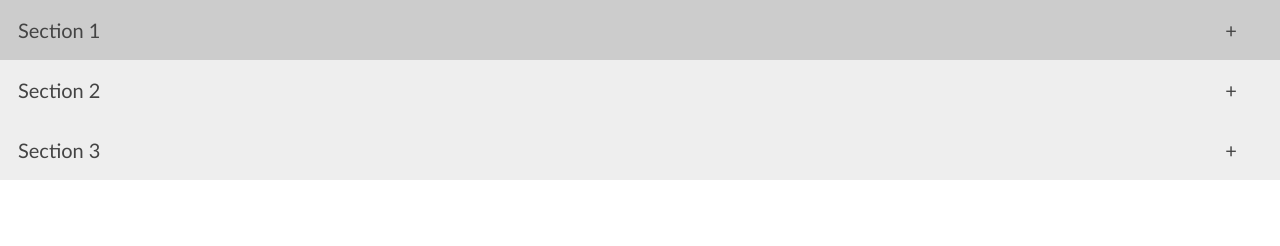
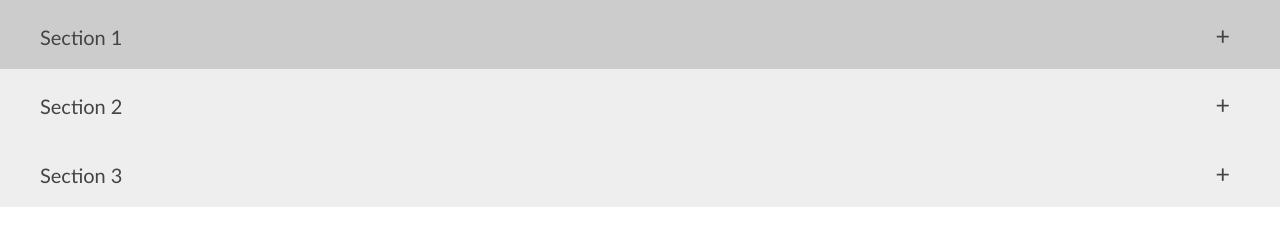
Before and after one commit to Svenez96/accordion-example, a plain HTML site: page index.html in a window 1280 px wide. Drawn offline with Linux system fonts and the light colour scheme.

Commit message:
styled the accordion

```diff
--- a/index.html
+++ b/index.html
@@ -7,25 +7,31 @@
     <link rel="stylesheet" href="style.css">
 </head>
 <body>
-    <div class="accordion"> Section 1
-        <label for="first"><span>+</span>
+    <div class="accordion">
+      <h4>Section 1</h4>
+        <label for="first">
           <input type="checkbox" name="first" id="first" />
+          <span class="open">+</span><span class="close">–</span>
           <div class="panel">
             <p>Lorem ipsum dolor sit amet consectetur adipisicing elit. Natus, nam.</p>
           </div>
         </label>
       </div>
-    <div class="accordion"> Section 2
-        <label for="second"><span>+</span>
+    <div class="accordion">
+      <h4>Section 2</h4>
+        <label for="second">
           <input type="checkbox" name="second" id="second" />
+          <span class="open">+</span><span class="close">–</span>
           <div class="panel">
             <p>Lorem ipsum dolor sit amet consectetur adipisicing elit. Natus, nam.</p>
           </div>
         </label>
       </div>
-    <div class="accordion"> Section 3
-        <label for="third"><span>+</span>
+    <div class="accordion">
+      <h4>Section 3</h4>
+        <label for="third">
           <input type="checkbox" name="third" id="third" />
+          <span class="open">+</span><span class="close">–</span>
           <div class="panel">
             <p>Lorem ipsum dolor sit amet consectetur adipisicing elit. Natus, nam.</p>
           </div>
--- a/style.css
+++ b/style.css
@@ -2,7 +2,7 @@
     margin: 0;
     padding: 0;
     box-sizing: border-box;
-    font-family: 'Gill Sans', 'Gill Sans MT', Calibri, 'Trebuchet MS', sans-serif;
+    font-family: 'Trebuchet MS', 'Lucida Sans Unicode', 'Lucida Grande', 'Lucida Sans', Arial, sans-serif;
     font-size: 20px;
 }
 
@@ -14,8 +14,13 @@
     text-align: left;
     border: none;
     transition: 0.4s;
+    padding:20px 0 0 0;
 }
-
+h4 {
+  display: inline-block;
+padding: 0 0 20px 40px;
+font-weight: 500;
+}
 .accordion:hover {
     background-color: #ccc;
   }
@@ -38,11 +43,29 @@
     padding: 10px 18px;
     display: none;
     overflow: hidden;
-   background-color: white;
+    background-color: white;
   }
 
-  span{
- margin-left: 90%;
+  span {
+  margin-left: 85%;
+  font-size: 25px;
+  font-weight: 500;
+  }
+
+  .open{
+  display: inline-block;
+  }
+
+  .close{
+    display: none;
+  }
+
+  input:checked ~ .open{
+    display: none;
+
+  }
+  input:checked ~ .close{
+    display: inline-block;
   }
 
 
```
